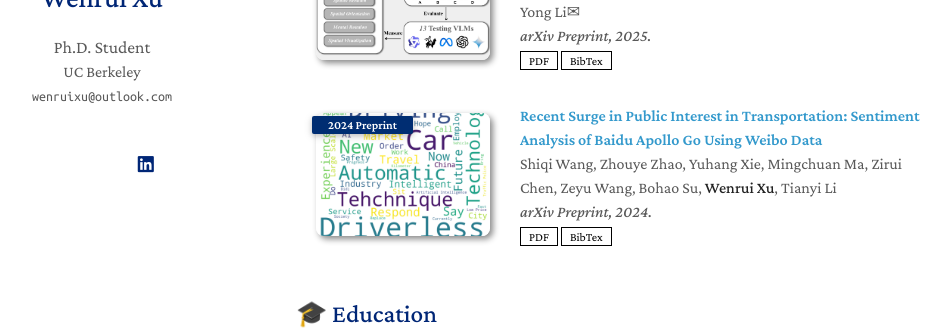
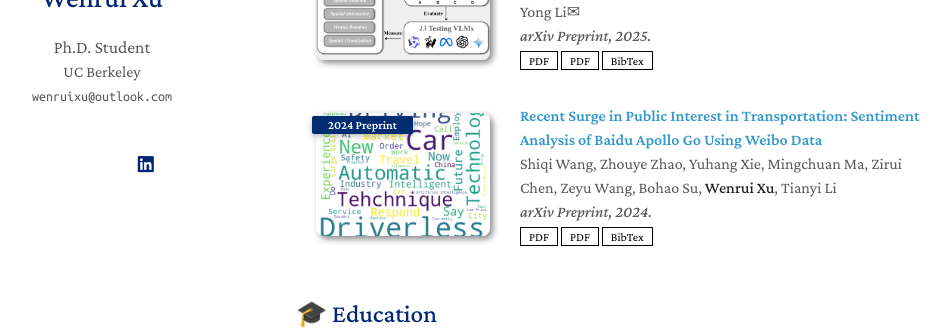
Before and after one commit to ruaruaxu/ruaruaxu.github.io, a Jekyll site: the page built from index.md, in a window 1280 px wide and 900 px high, scrolled down 647 px, cut to the strip 206-541 px from the top of the window. Shown: the whole strip, without its empty margins (174-1125 px from the left). Built offline with Jekyll 4.4.1, drawn with Linux system fonts in a browser that asks for light colours; a style sheet for code colours, icons or effects is not loaded; our own code applies the rules of GitHub Pages for plain Markdown files.

Commit message:
update publication

```diff
--- a/_data/publications.yml
+++ b/_data/publications.yml
@@ -4,6 +4,7 @@
     authors: <strong>Wenrui Xu*</strong>, Dalin Lyu*, Weihang Wang*, Jie Feng, Chen Gao, Yong Li✉
     conference_short: 2025 Preprint
     conference: arXiv Preprint, 2025.
+    url: https://arxiv.org/abs/2502.11859
     pdf: https://arxiv.org/pdf/2502.11859
     bibtex: ./assets/biblex/xuDefiningEvaluatingVisual2025.txt
     image: ./assets/img/publication/xuDefiningEvaluatingVisual2025.png
@@ -11,6 +12,7 @@
   - title: "Recent Surge in Public Interest in Transportation: Sentiment Analysis of Baidu Apollo Go Using Weibo Data"
     authors: Shiqi Wang, Zhouye Zhao, Yuhang Xie, Mingchuan Ma, Zirui Chen, Zeyu Wang, Bohao Su, <strong>Wenrui Xu</strong>, Tianyi Li
     conference_short: 2024 Preprint
+    url: https://arxiv.org/abs/2408.10088
     conference: arXiv Preprint, 2024.
     pdf: https://arxiv.org/pdf/2408.10088
     bibtex: ./assets/biblex/wangRecentSurgePublic2024.txt
--- a/_includes/publications.md
+++ b/_includes/publications.md
@@ -14,11 +14,14 @@
     {% endif %}
   </div>
   <div class="col-sm-9" style="position: relative;padding-right: 15px;padding-left: 20px;">
-      <div class="title"><a href="{{ link.pdf }}">{{ link.title }}</a></div>
+      <div class="title"><a href="{{ link.url }}">{{ link.title }}</a></div>
       <div class="author">{{ link.authors }}</div>
       <div class="periodical"><em>{{ link.conference }}</em>
       </div>
     <div class="links">
+      {% if link.url %}
+      <a href="{{ link.url }}" class="btn btn-sm z-depth-0" role="button" target="_blank" style="font-size:12px;">PDF</a>
+      {% endif %}
       {% if link.pdf %}
       <a href="{{ link.pdf }}" class="btn btn-sm z-depth-0" role="button" target="_blank" style="font-size:12px;">PDF</a>
       {% endif %}
--- a/index.md
+++ b/index.md
@@ -27,8 +27,7 @@
 
 ## 📖 Selected Publications
 
-Please see [Google Scholar](https://scholar.google.com/citations?user=wrPOVnkAAAAJ) for full publication list.
-
+Please see [Google Scholar](https://scholar.google.com/citations?user=wrPOVnkAAAAJ) for full publication list.<br>
 <font size="2">*Equal Contribution, ✉Corresponding Author</font>
 
 {% include_relative _includes/publications.md %}
```
